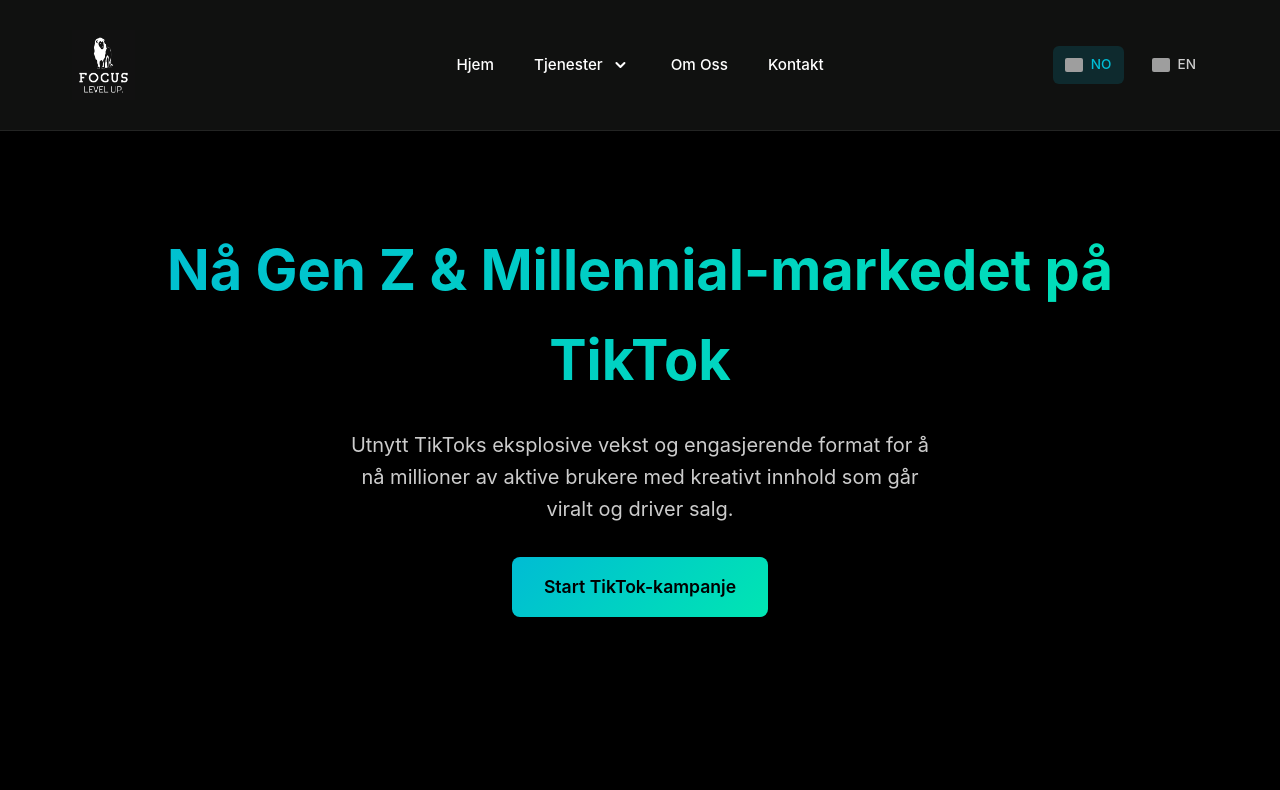
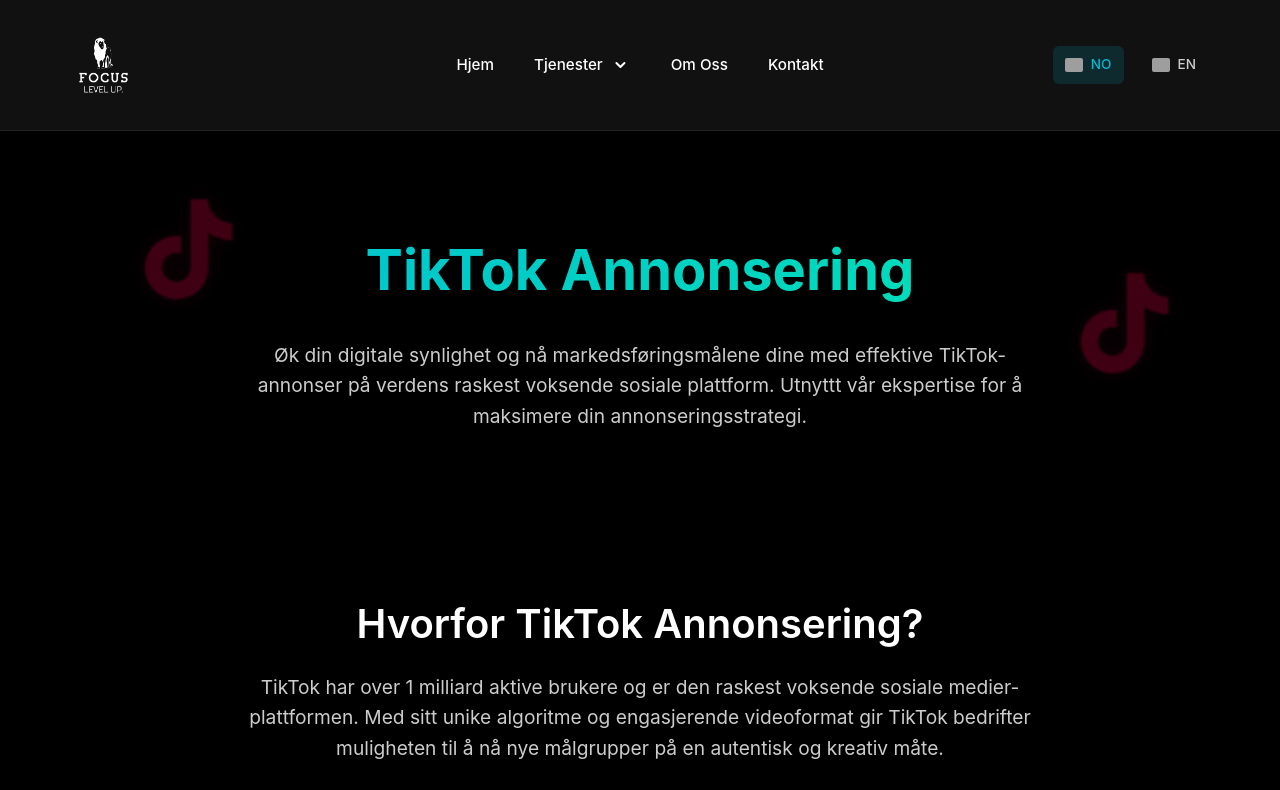
Before and after one commit to sigurdmaeland/focus-level-up, a React (Vite) app: page /tiktok-ads in a window 1280 px wide. Shown: the top 790 px of the page. Built offline with nearby package versions, Linux system fonts and the light colour scheme; grey boxes are pictures that could not be loaded.

Commit message:
endret hero sidene i snap og tikotk

```diff
--- a/src/pages/SnapchatAds.jsx
+++ b/src/pages/SnapchatAds.jsx
@@ -1,4 +1,5 @@
 import { useTranslation } from '../hooks/useTranslation';
+import { SiSnapchat } from 'react-icons/si';
 import '../styles/Global.css';
 
 export default function SnapchatAds() {
@@ -8,12 +9,47 @@
     <div className="page">
       <div className="container">
         {/* Hero Section */}
-        <section className="hero text-center">
-          <h1>{t('snapchatAds.hero.title')}</h1>
-          <p>{t('snapchatAds.hero.subtitle')}</p>
-          <a href="/contact" className="cta-button">
-            {t('snapchatAds.hero.cta')}
-          </a>
+        <section className="hero text-center" style={{ position: 'relative', overflow: 'hidden' }}>
+          {/* Snapchat Logo Left */}
+          <div style={{
+            position: 'absolute',
+            left: '5%',
+            top: '25%',
+            transform: 'translateY(-50%)',
+            zIndex: 0,
+            opacity: 0.3
+          }}>
+            <SiSnapchat
+              size={120}
+            />
+          </div>
+
+          {/* Snapchat Logo Right */}
+          <div style={{
+            position: 'absolute',
+            right: '2%',
+            top: '45%',
+            transform: 'translateY(-50%)',
+            zIndex: 0,
+            opacity: 0.3
+          }}>
+            <SiSnapchat
+              size={120}
+            />
+          </div>
+
+          <div style={{ position: 'relative', zIndex: 1 }}>
+            <h1>Snapchat Annonsering</h1>
+            <p style={{
+              color: '#cccccc',
+              fontSize: '1.2rem',
+              maxWidth: '800px',
+              margin: '0 auto',
+              lineHeight: '1.6'
+            }}>
+              Øk din digitale synlighet og nå markedsføringsmålene dine med effektive Snapchat-annonser på denne unike og kreative plattformen. Utnyttt vår ekspertise for å maksimere din annonseringsstrategi.
+            </p>
+          </div>
         </section>
 
         {/* What is Snapchat Ads Section */}
--- a/src/pages/TikTokAds.jsx
+++ b/src/pages/TikTokAds.jsx
@@ -1,4 +1,7 @@
 import { useTranslation } from '../hooks/useTranslation';
+import { FaTiktok } from 'react-icons/fa';
+import { SiTiktok } from 'react-icons/si';
+import { BiLogoTiktok } from 'react-icons/bi';
 import '../styles/Global.css';
 
 export default function TikTokAds() {
@@ -8,12 +11,55 @@
     <div className="page">
       <div className="container">
         {/* Hero Section */}
-        <section className="hero text-center">
-          <h1>{t('tiktokAds.hero.title')}</h1>
-          <p>{t('tiktokAds.hero.subtitle')}</p>
-          <a href="/contact" className="cta-button">
-            {t('tiktokAds.hero.cta')}
-          </a>
+        <section className="hero text-center" style={{ position: 'relative', overflow: 'hidden' }}>
+          {/* TikTok Logo Left */}
+          <div style={{
+            position: 'absolute',
+            left: '5%',
+            top: '25%',
+            transform: 'translateY(-50%)',
+            zIndex: 0,
+            opacity: 0.25
+          }}>
+            <BiLogoTiktok
+              size={120}
+              color="#ff0050"
+              style={{
+                filter: 'drop-shadow(0 0 10px rgba(255, 0, 80, 0.3)) blur(1px)'
+              }}
+            />
+          </div>
+
+          {/* TikTok Logo Right */}
+          <div style={{
+            position: 'absolute',
+            right: '2%',
+            top: '45%',
+            transform: 'translateY(-50%)',
+            zIndex: 0,
+            opacity: 0.25
+          }}>
+            <BiLogoTiktok
+              size={120}
+              color="#ff0050"
+              style={{
+                filter: 'drop-shadow(0 0 10px rgba(255, 0, 80, 0.3)) blur(1px)'
+              }}
+            />
+          </div>
+
+          <div style={{ position: 'relative', zIndex: 1 }}>
+            <h1>TikTok Annonsering</h1>
+            <p style={{
+              color: '#cccccc',
+              fontSize: '1.2rem',
+              maxWidth: '800px',
+              margin: '0 auto',
+              lineHeight: '1.6'
+            }}>
+              Øk din digitale synlighet og nå markedsføringsmålene dine med effektive TikTok-annonser på verdens raskest voksende sosiale plattform. Utnyttt vår ekspertise for å maksimere din annonseringsstrategi.
+            </p>
+          </div>
         </section>
 
         {/* What is TikTok Ads Section */}
```
Also changed, not shown: 1 other file (tests, documents, lock files or other folders).
